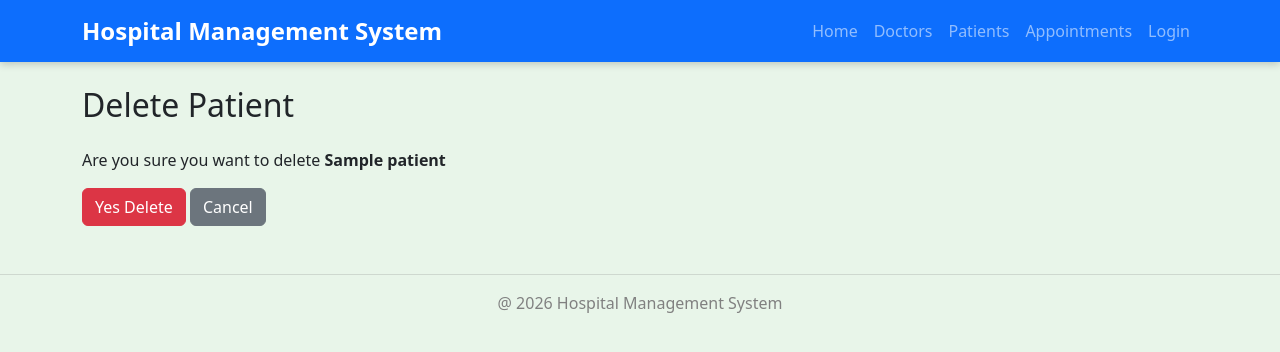
After one commit to prashanttiwaricodes/Hospital-Management-System, a Django app: page /patients/delete/1/ in a window 1280 px wide. The commit adds this page. Shown: the top 352 px of the page. Run offline with Django 5.2, Linux system fonts and the light colour scheme; tables that the repository leaves empty hold one stand-in row (values such as "Sample post").

Commit message:
Succesfully Added edit and delete fuction in patients Module

```diff
--- a/patients/urls.py
+++ b/patients/urls.py
@@ -4,4 +4,6 @@ from . import views
 urlpatterns=[
     path("",views.patient_list,name="patient_list"),
     path("add/",views.patient_add,name="patient_add"),
+    path("edit/<int:pk>/",views.patient_edit,name="patient_edit"),
+    path("delete/<int:pk>/",views.patient_delete,name="patient_delete"),
 ]
--- a/patients/views.py
+++ b/patients/views.py
@@ -1,4 +1,4 @@
-from django.shortcuts import render,redirect
+from django.shortcuts import render,redirect,get_object_or_404
 from .models import Patient
 from .forms import PatientForm
 
@@ -22,3 +22,25 @@ def patient_add(request):
     else:
       form=PatientForm()
     return render(request,"Patients/patient_form.html",{"form":form})
+
+
+
+def patient_edit(request,pk):
+    patient=get_object_or_404(Patient,pk=pk)
+    if request.method=="POST":
+      form=PatientForm(request.POST,instance=patient)
+
+      if form.is_valid():
+         form.save()
+         return redirect("patient_list")
+    else:
+       form=PatientForm(instance=patient)
+    return render(request,"Patients/patient_form.html",{"form":form})
+
+
+def patient_delete(request,pk):
+   patient=get_object_or_404(Patient,pk=pk)
+   if request.method=="POST":
+      patient.delete()
+      return redirect("patient_list")
+   return render(request,"patients/patient_confirm_delete.html",{"patient":patient})
--- /dev/null
+++ b/templates/Patients/patient_confirm_delete.html
@@ -0,0 +1,17 @@
+{% extends 'base.html' %}
+{% block title %}
+Delete Patient
+{% endblock %}
+{% block content %}
+
+<h2 class="mb-4">Delete Patient</h2>
+
+<p> Are you sure you want to delete<strong> {{ patient.name }}</strong></p>
+<form method="POST">
+    {% csrf_token %}
+<button type="submit"  class="btn btn btn-danger"> Yes Delete</button>
+
+<a href="{% url 'patient_list' %}" class="btn btn-secondary">Cancel</a>
+</form>
+
+{% endblock %}
--- a/templates/doctors/doctor_list.html
+++ b/templates/doctors/doctor_list.html
@@ -28,10 +28,10 @@
             <td>{{ doctor.email }}</td>
             <td>{{doctor.phone }}</td>
             <td>
-                <a href="{% url 'doctor_edit' doctor.pk %}" class="btn btn-warnig btn-sm">Edit</a>
+                <a href="{% url 'doctor_edit' doctor.pk %}" class="btn btn-warning btn-sm">Edit</a>
 
 
-                <a href="{% url 'doctor_delete' doctor.pk %}" class="btn btn-warnig btn-sm">Delete</a>
+                <a href="{% url 'doctor_delete' doctor.pk %}" class="btn btn-warning btn-sm">Delete</a>
             </td>
         </tr>
         {% empty %}  <!--for no doctors available-->
```
Also changed, not shown: templates/Patients/patient_list.html (+7 -0 lines).
